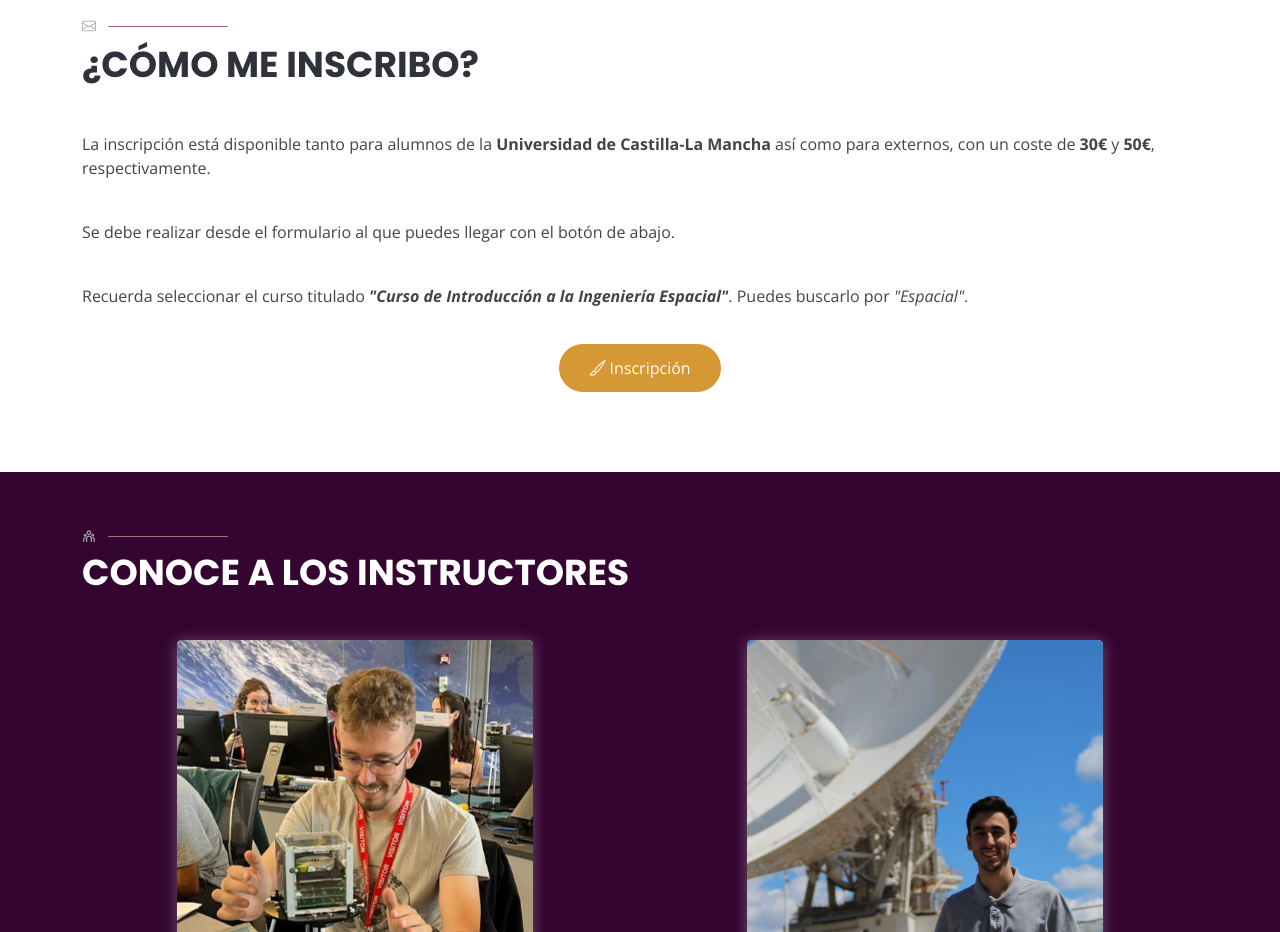
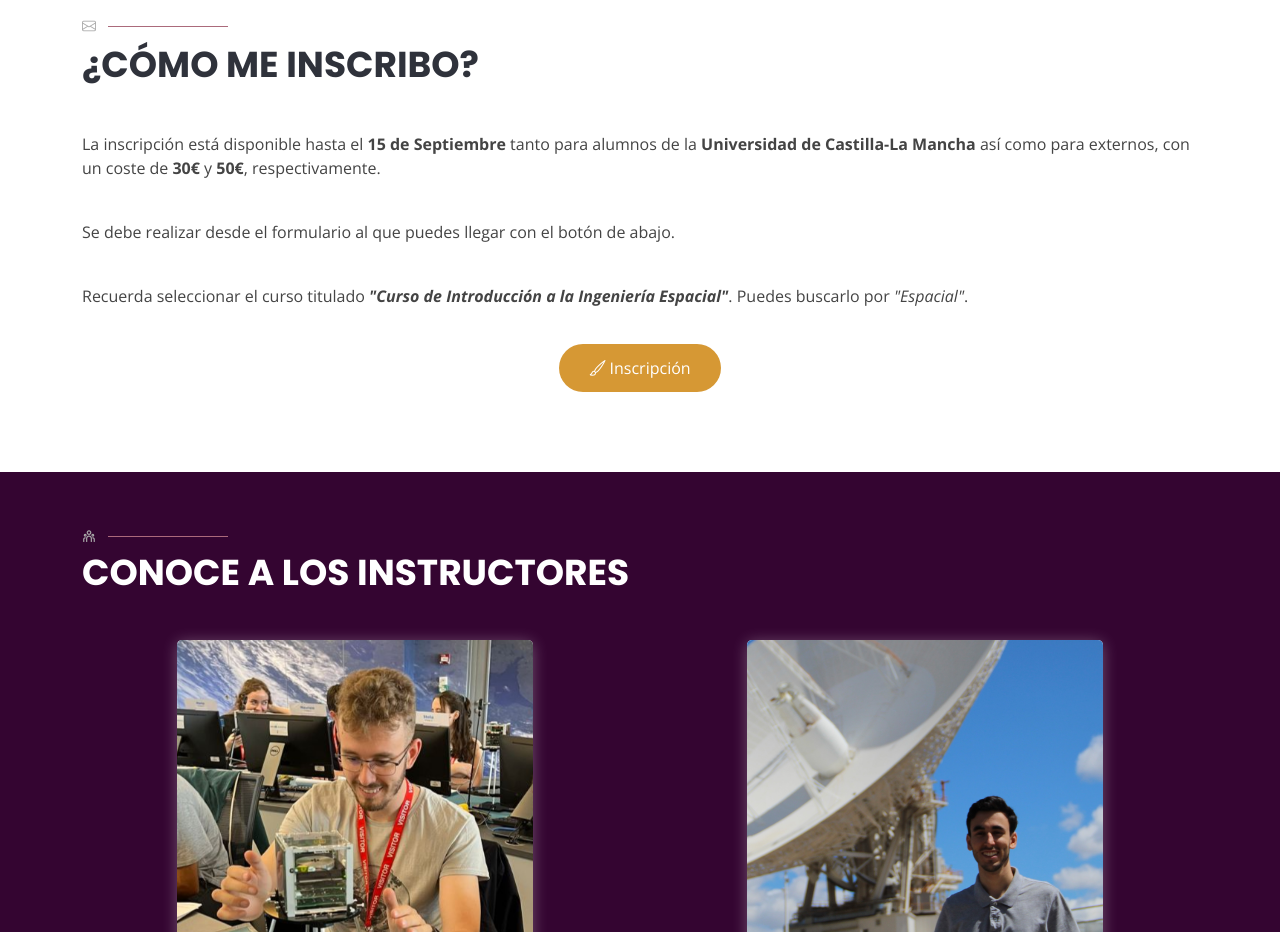
Before and after one commit to CIIE-Altrya-UCLM/CIEE-Altrya-UCLM.github.io, a plain HTML site: page docs/index.html in a window 1280 px wide. Shown: the part 2560-3492 px from the top of the page. Drawn offline with nearby package versions, Linux system fonts and the light colour scheme.

Commit message:
Fecha Añadida

```diff
--- a/docs/index.html
+++ b/docs/index.html
@@ -806,7 +806,7 @@
                 <p>¿Cómo me inscribo?</p>
             </div>
             <div data-aos="zoom-out">
-                <p>La inscripción está disponible tanto para alumnos de la <b>Universidad de Castilla-La Mancha</b> así
+                <p>La inscripción está disponible hasta el <b>15 de Septiembre</b> tanto para alumnos de la <b>Universidad de Castilla-La Mancha</b> así
                     como para externos, con un coste de <b>30&euro;</b> y <b>50&euro;</b>, respectivamente.</p>
                 <br>
                 <p>Se debe realizar desde el formulario al que puedes llegar con el botón de abajo.</p>
```
